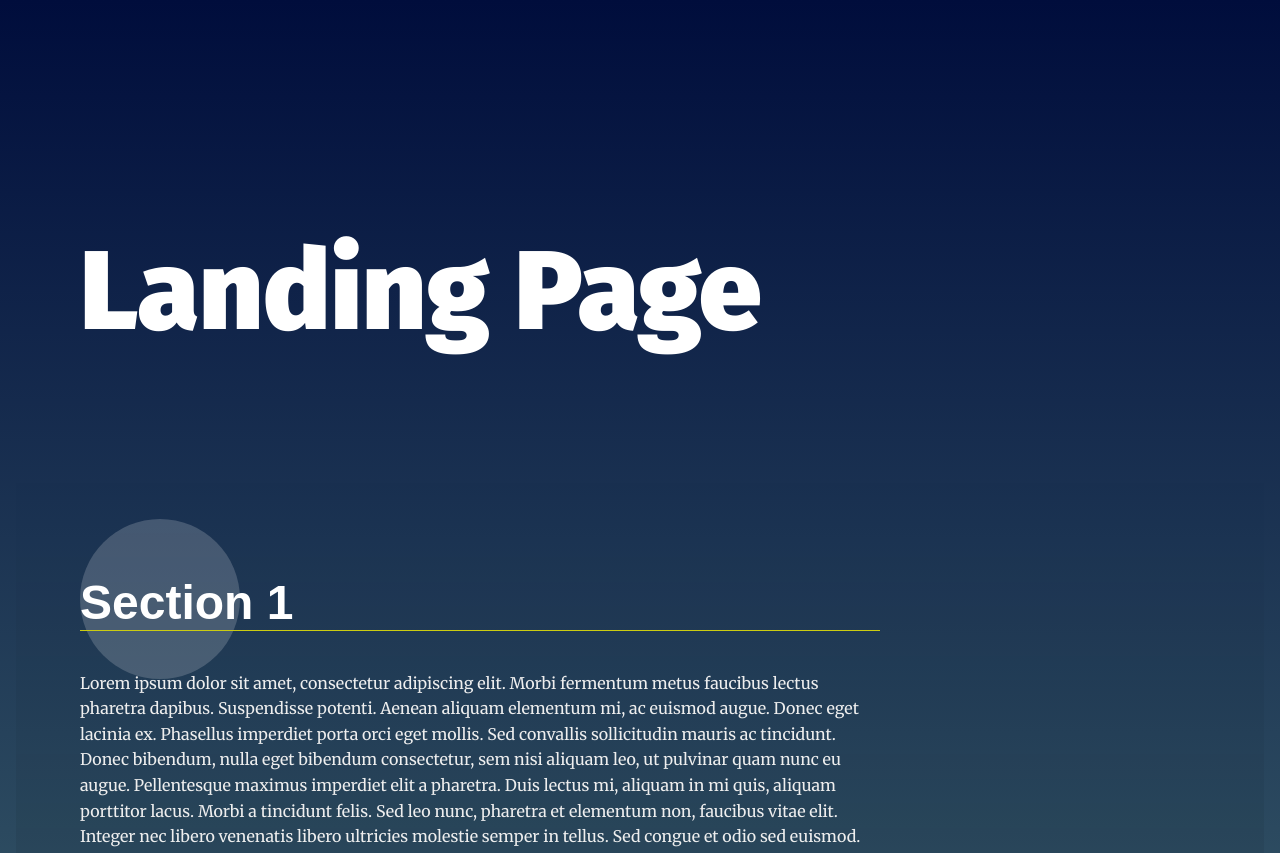
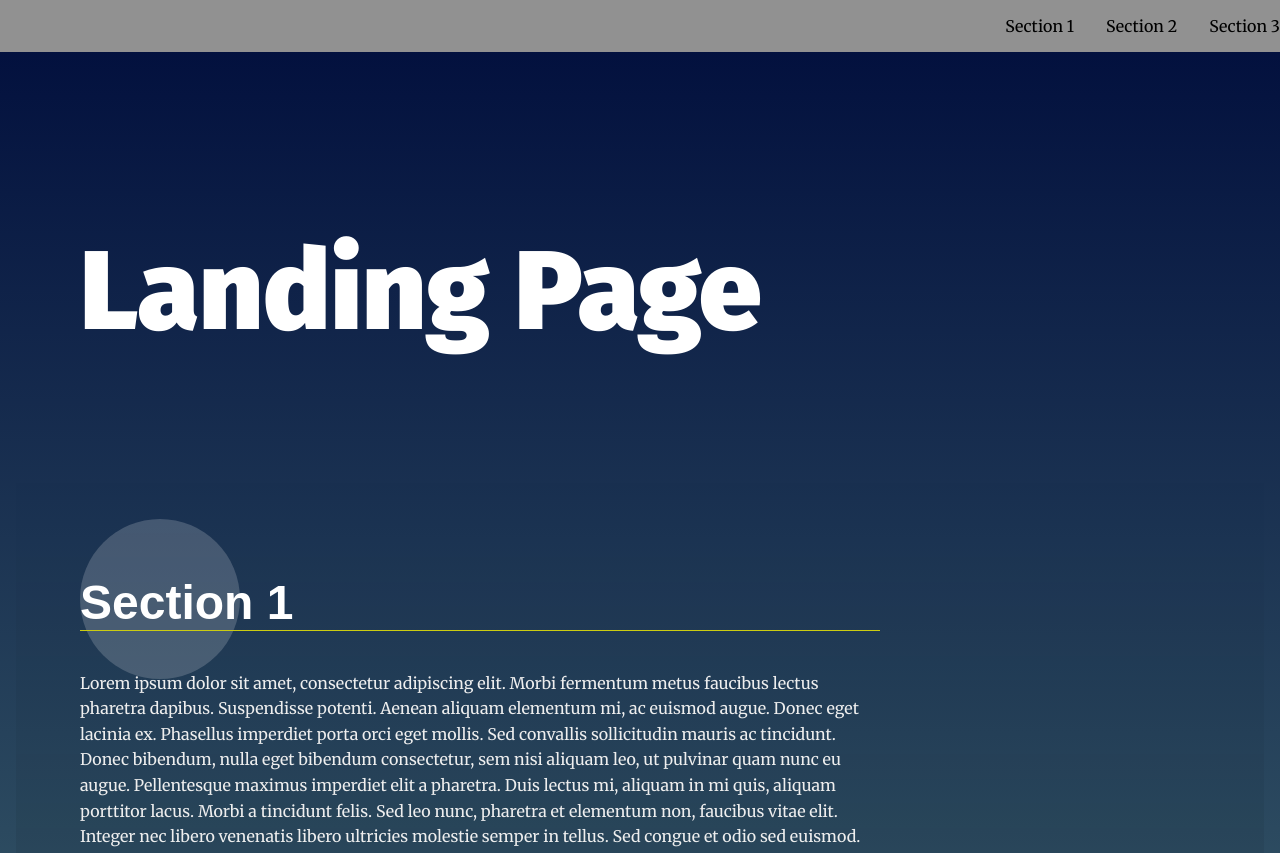
Before and after one commit to ryanfrayser/udc-landing, a plain HTML site: page index.html in a window 1280 px wide. Shown: the top 853 px of the page. Drawn offline with Linux system fonts and the light colour scheme.

Commit message:
Create dynamic navbar from section tags.

```diff
--- a/css/styles.css
+++ b/css/styles.css
@@ -64,6 +64,9 @@ section {
 /* ---- Module Rules ---- */
 
 /* Navigation Styles*/
+.navbar__menu {
+    background: none;
+}
 .navbar__menu ul {
     padding-left: 0;
     margin: 0;
@@ -71,6 +74,8 @@ section {
 }
 
 .navbar__menu li {
+    color:rgb(0, 0, 0);
+    padding: 0 1em 0 1em;
     display: inline-block;
 }
 
@@ -90,9 +95,10 @@ section {
 
 /* Header Styles */
 .page__header {
-    background: #fff;
+    background: rgb(145, 145, 145);
     position: fixed;
     top: 0;
+    padding: 1em;
     width: 100%;
     z-index: 5;
 }
--- a/index.html
+++ b/index.html
@@ -26,7 +26,7 @@
     a data attribute that will populate the li node.
     Adding more sections will automatically populate nav.
     The first section is set to active class by default -->
-    <section id="section1" data-nav="Section 1" class="your-active-class">
+    <section id="section1" data-title="Section 1" class="your-active-class">
       <div class="landing__container">
         <h2>Section 1</h2>
         <p>Lorem ipsum dolor sit amet, consectetur adipiscing elit. Morbi fermentum metus faucibus lectus pharetra dapibus. Suspendisse potenti. Aenean aliquam elementum mi, ac euismod augue. Donec eget lacinia ex. Phasellus imperdiet porta orci eget mollis. Sed convallis sollicitudin mauris ac tincidunt. Donec bibendum, nulla eget bibendum consectetur, sem nisi aliquam leo, ut pulvinar quam nunc eu augue. Pellentesque maximus imperdiet elit a pharetra. Duis lectus mi, aliquam in mi quis, aliquam porttitor lacus. Morbi a tincidunt felis. Sed leo nunc, pharetra et elementum non, faucibus vitae elit. Integer nec libero venenatis libero ultricies molestie semper in tellus. Sed congue et odio sed euismod.</p>
@@ -34,7 +34,7 @@
         <p>Aliquam a convallis justo. Vivamus venenatis, erat eget pulvinar gravida, ipsum lacus aliquet velit, vel luctus diam ipsum a diam. Cras eu tincidunt arcu, vitae rhoncus purus. Vestibulum fermentum consectetur porttitor. Suspendisse imperdiet porttitor tortor, eget elementum tortor mollis non.</p>
       </div>
     </section>
-    <section id="section2" data-nav="Section 2">
+    <section id="section2" data-title="Section 2">
       <div class="landing__container">
         <h2>Section 2</h2>
         <p>Lorem ipsum dolor sit amet, consectetur adipiscing elit. Morbi fermentum metus faucibus lectus pharetra dapibus. Suspendisse potenti. Aenean aliquam elementum mi, ac euismod augue. Donec eget lacinia ex. Phasellus imperdiet porta orci eget mollis. Sed convallis sollicitudin mauris ac tincidunt. Donec bibendum, nulla eget bibendum consectetur, sem nisi aliquam leo, ut pulvinar quam nunc eu augue. Pellentesque maximus imperdiet elit a pharetra. Duis lectus mi, aliquam in mi quis, aliquam porttitor lacus. Morbi a tincidunt felis. Sed leo nunc, pharetra et elementum non, faucibus vitae elit. Integer nec libero venenatis libero ultricies molestie semper in tellus. Sed congue et odio sed euismod.</p>
@@ -42,7 +42,7 @@
         <p>Aliquam a convallis justo. Vivamus venenatis, erat eget pulvinar gravida, ipsum lacus aliquet velit, vel luctus diam ipsum a diam. Cras eu tincidunt arcu, vitae rhoncus purus. Vestibulum fermentum consectetur porttitor. Suspendisse imperdiet porttitor tortor, eget elementum tortor mollis non.</p>
       </div>
     </section>
-    <section id="section3" data-nav="Section 3">
+    <section id="section3" data-title="Section 3">
       <div class="landing__container">
         <h2>Section 3</h2>
         <p>Lorem ipsum dolor sit amet, consectetur adipiscing elit. Morbi fermentum metus faucibus lectus pharetra dapibus. Suspendisse potenti. Aenean aliquam elementum mi, ac euismod augue. Donec eget lacinia ex. Phasellus imperdiet porta orci eget mollis. Sed convallis sollicitudin mauris ac tincidunt. Donec bibendum, nulla eget bibendum consectetur, sem nisi aliquam leo, ut pulvinar quam nunc eu augue. Pellentesque maximus imperdiet elit a pharetra. Duis lectus mi, aliquam in mi quis, aliquam porttitor lacus. Morbi a tincidunt felis. Sed leo nunc, pharetra et elementum non, faucibus vitae elit. Integer nec libero venenatis libero ultricies molestie semper in tellus. Sed congue et odio sed euismod.</p>
--- a/js/app.js
+++ b/js/app.js
@@ -18,17 +18,23 @@
  * Define Global Variables
  *
 */
-const sections = document.querySelectorAll("section")
+const navSections = document.querySelectorAll("section");
+const navbar = document.querySelector('#navbar__list');
 
-const navbar = document.getElementById(navbar_lists)
 
 /**
  * End Global Variables
  * Start Helper Functions
  *
 */
-
-
+function getContent(){
+    for (let i=0; i<navSections.length; i++){
+        let navItem = document.createElement('li');
+        let sectionTitle = navSections[i].getAttribute("data-title");
+            navItem.innerText = sectionTitle;
+            navbar.appendChild(navItem);
+ }}
+getContent();
 
 
 
```
